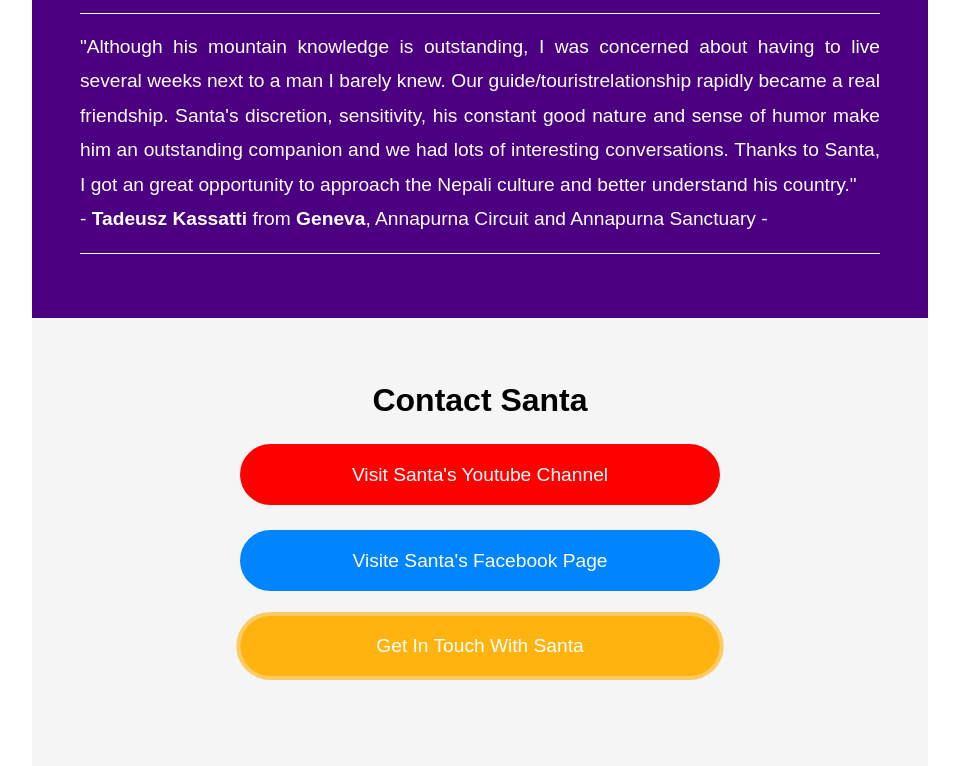
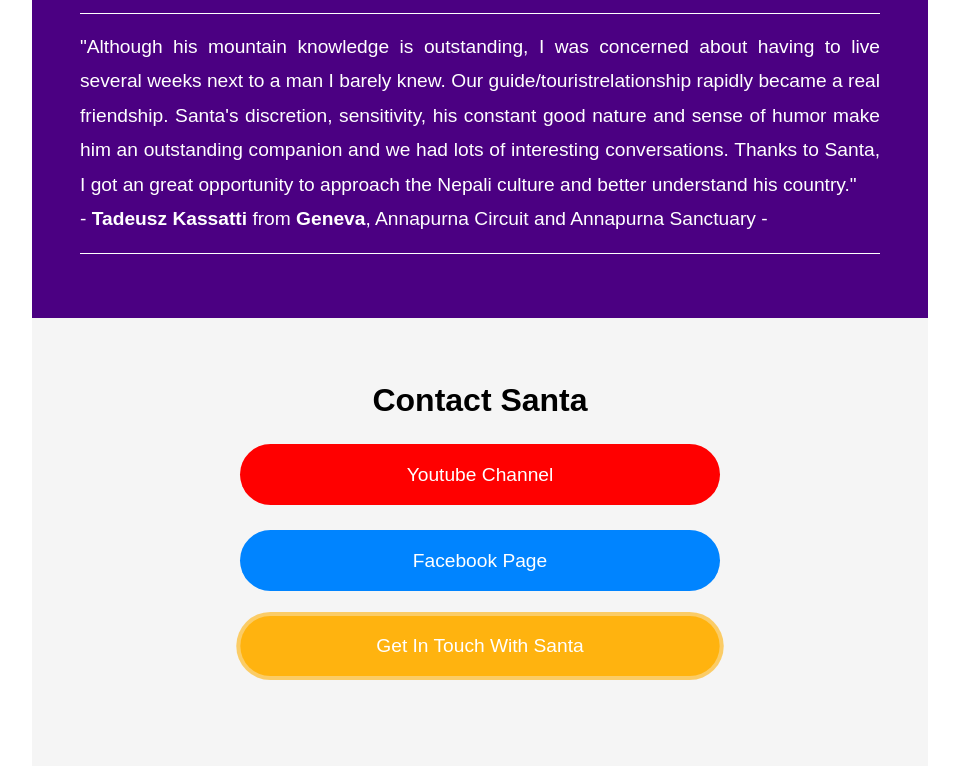
Before and after one commit to danh-bui/nepal-trekking, a plain HTML site: page santa-bahadur-ghale.html in a window 1280 px wide. Shown: the part 5911-6677 px from the top of the page, without its empty margins (160-1119 px from the left). Drawn offline with Linux system fonts and the light colour scheme; a web font is replaced by a local one.

Commit message:
Add files via upload

```diff
--- a/santa-bahadur-ghale.html
+++ b/santa-bahadur-ghale.html
@@ -280,8 +280,8 @@
     </section>
     <section id="contact">
       <h2>Contact Santa</h2>
-      <a href="https://www.youtube.com/@santaghale2050" class="contact-link contact-youtube">Visit Santa's Youtube Channel</a>
-      <a href="https://www.facebook.com/santa.ghale6" class="contact-link contact-facebook">Visite Santa's Facebook Page</a>
+      <a href="https://www.youtube.com/@santaghale2050" class="contact-link contact-youtube">Youtube Channel</a>
+      <a href="https://www.facebook.com/santa.ghale6" class="contact-link contact-facebook">Facebook Page</a>
       <a href="mailto:santabahadur2002@hotmail.com" class="contact-link cta-btn">Get In Touch With Santa</a>
     </section>
 		<script src="./app.js"></script>
```
